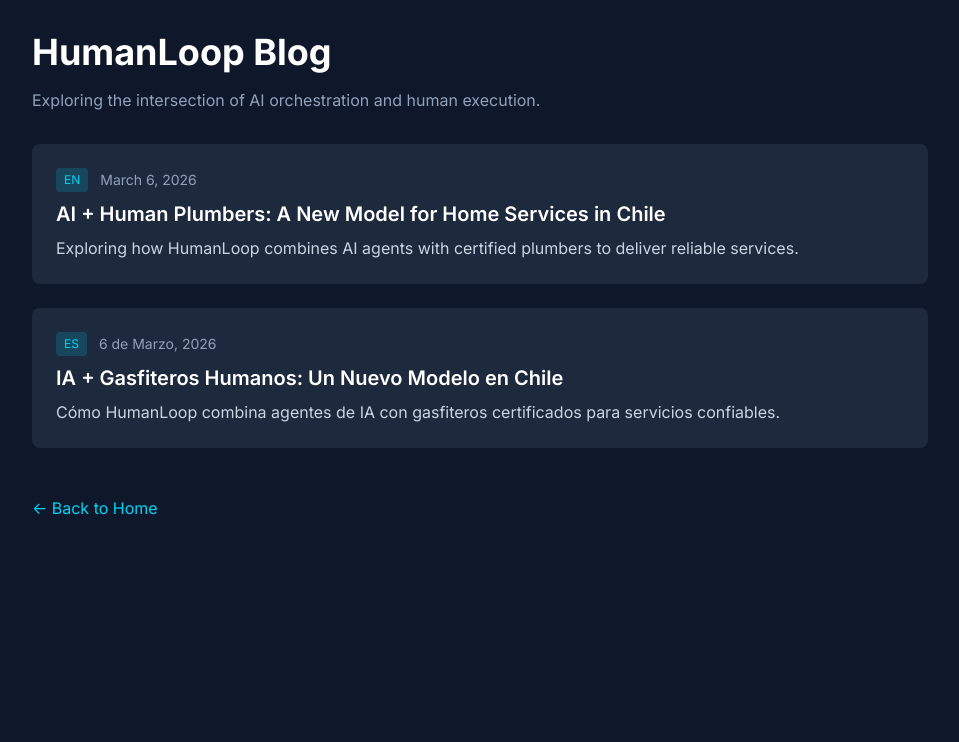
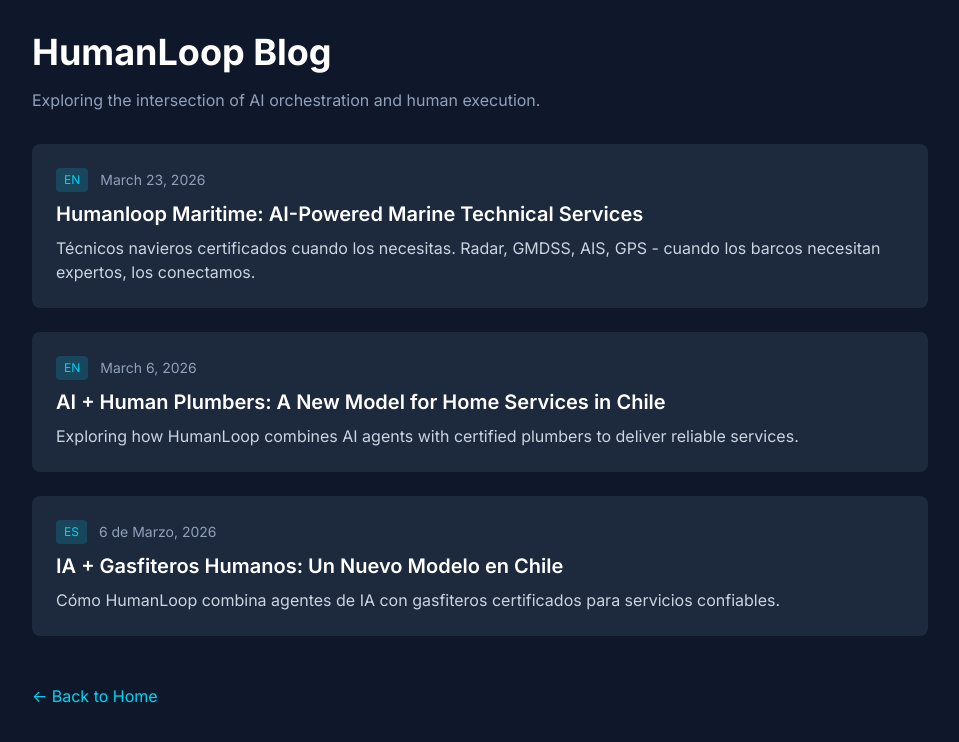
Before and after one commit to devjaime/humanloop, a Next.js app: page /blog in a window 1280 px wide. Shown: the top 742 px of the page, without its empty margins (160-1119 px from the left). Built offline with nearby package versions, Linux system fonts and the light colour scheme.

Commit message:
fix: Add maritime-ai to blog index

```diff
--- a/src/app/blog/page.tsx
+++ b/src/app/blog/page.tsx
@@ -2,6 +2,13 @@
 
 export default function BlogIndex() {
   const posts = [
+    {
+      slug: "maritime-ai",
+      title: "Humanloop Maritime: AI-Powered Marine Technical Services",
+      description: "Técnicos navieros certificados cuando los necesitas. Radar, GMDSS, AIS, GPS - cuando los barcos necesitan expertos, los conectamos.",
+      date: "March 23, 2026",
+      lang: "en",
+    },
     {
       slug: "plumbing-ai-chile",
       title: "AI + Human Plumbers: A New Model for Home Services in Chile",
```
